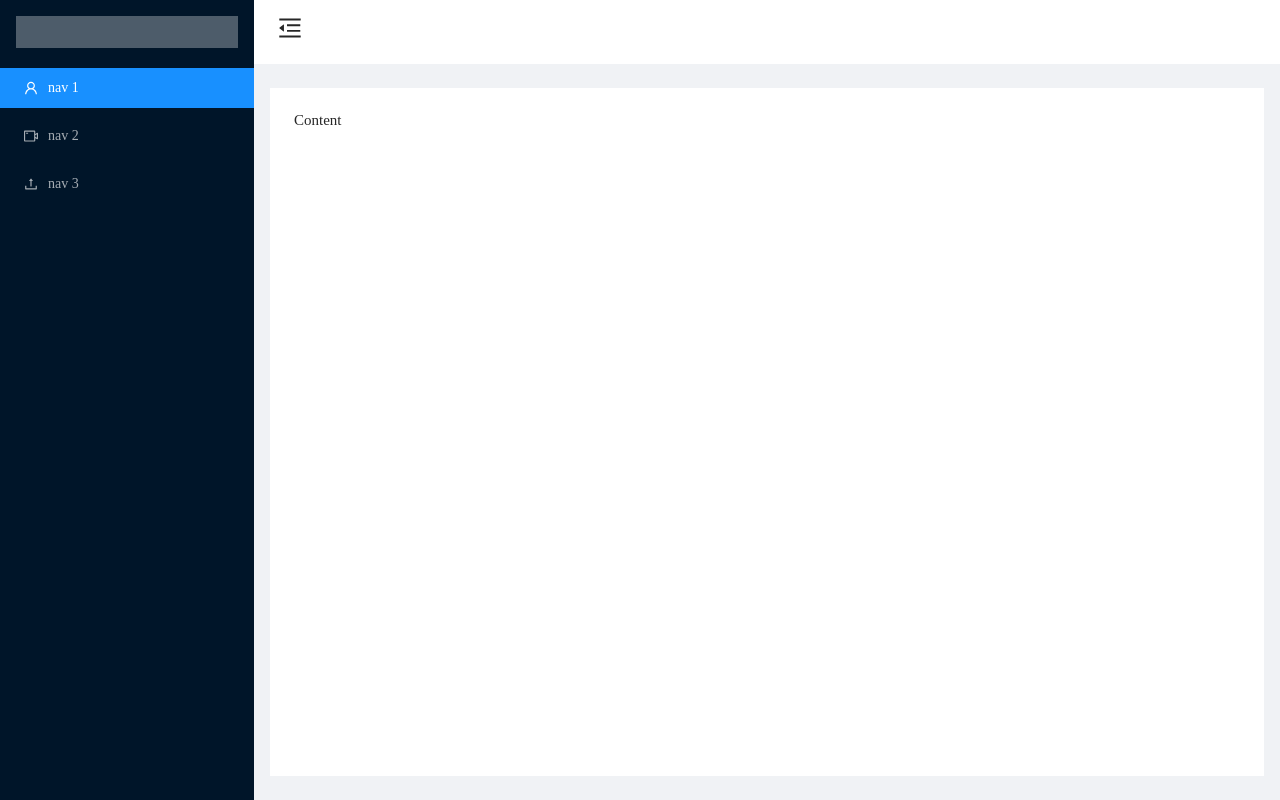
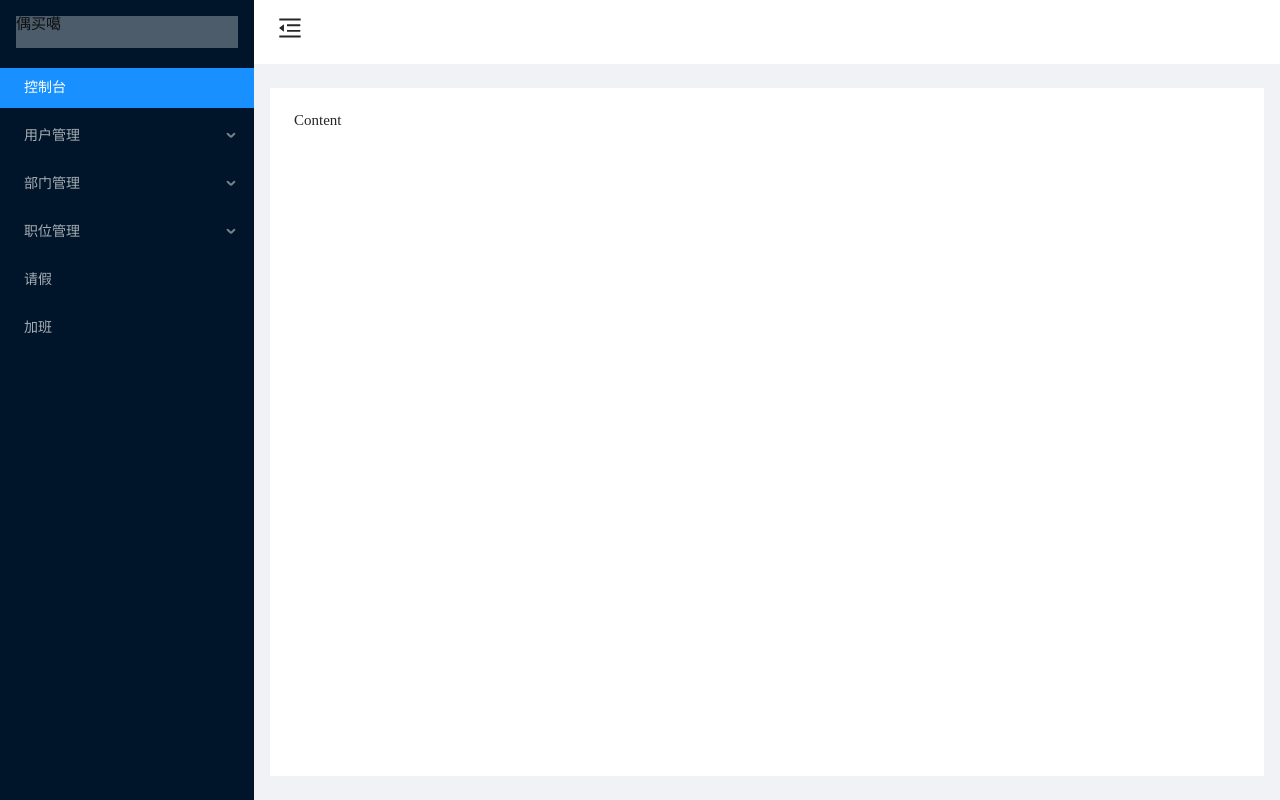
Before and after one commit to 18344501549/react-admin, a React app: page /admin in a window 1280 px wide. Built offline with nearby package versions, Linux system fonts and the light colour scheme.

Commit message:
menu菜单
menu菜单ui

```diff
--- a/src/App.tsx
+++ b/src/App.tsx
@@ -1,5 +1,5 @@
 import React from 'react';
-import { Routes, Route, } from "react-router-dom";
+import { Routes, Route } from "react-router-dom";
 import Login from './components/Login/login';
 import Admin from './components/admin/admin';
 import './App.scss';
@@ -11,7 +11,9 @@ function App() {
     <div className="App">
       <Routes>
         <Route element={<Login />} path="/" />
-        <Route element={<Admin />} path="/admin" />
+        <Route element={<Admin />} path="/admin" >
+          {/* <Route index element={<DefautPage />} ></Route> */}
+        </Route>
       </Routes>
     </div>
   );
--- a/src/api/loginApi.ts
+++ b/src/api/loginApi.ts
@@ -1,6 +1,6 @@
 import { request } from '../utils/request';
 
-import { loginData } from '../components/Login/loginType'
+import { loginData } from '../components/Login/loginType';
 
 /**
  * 登陆接口
--- a/src/components/Login/LoginFrom/LoginForm.tsx
+++ b/src/components/Login/LoginFrom/LoginForm.tsx
@@ -1,4 +1,5 @@
 import React, { useState } from 'react';
+import { useNavigate } from "react-router-dom";
 import CodeBtn from '../codebtn/CodeBtn';
 import { LockOutlined, UserOutlined, MailOutlined } from '@ant-design/icons';
 import { Col, Row, Button, Form, Input } from 'antd';
@@ -6,8 +7,13 @@ import { loginData } from '../loginType';
 import { validate_password } from '../../../utils/validate';
 import { LoginApi, Register } from '../../../api/loginApi';
 import CryptoJS from "crypto-js";
+import { setToKen } from '../../../utils/tokenType';
 
 const LoginForm = () => {
+
+    /**初始化路由 */
+    const navigate = useNavigate();
+
     const [formType, setFormType] = useState<string>('login');
 
     const [form] = Form.useForm();
@@ -40,11 +46,13 @@ const LoginForm = () => {
         }
         console.log('Received values of form: ', requestData);
         if (formType === 'login') {
-            LoginApi(values).then(res => {
+            LoginApi<{ token: string }>(values).then(res => {
+                setTimeout(() => { setToKen(res.token); navigate('/admin'); }, 1000)
                 console.log(res, 'res');
             }).catch(err => {
                 console.log(err, 'err');
             });
+
         } else {
             Register(values).then(res => {
                 console.log(res, 'res');
--- a/src/components/admin/admin.tsx
+++ b/src/components/admin/admin.tsx
@@ -1,6 +1,8 @@
-import { MenuFoldOutlined, MenuUnfoldOutlined, UploadOutlined, UserOutlined, VideoCameraOutlined, } from '@ant-design/icons';
+import { MenuFoldOutlined, MenuUnfoldOutlined, } from '@ant-design/icons';
 import { Layout, Menu } from 'antd';
 import React, { useState } from 'react';
+import items from '../../routers';
+// UploadOutlined, UserOutlined, VideoCameraOutlined,
 import './admin.scss';
 
 const Admin = () => {
@@ -10,28 +12,13 @@ const Admin = () => {
         <div id='admin'>
             <Layout className='ant-layouts'>
                 <Sider trigger={null} collapsible collapsed={collapsed} width="254">
-                    <div className="logo" />
+                    <div className="logo">偶买噶</div>
                     <Menu
                         theme="dark"
                         mode="inline"
-                        defaultSelectedKeys={['1']}
-                        items={[
-                            {
-                                key: '1',
-                                icon: <UserOutlined />,
-                                label: 'nav 1',
-                            },
-                            {
-                                key: '2',
-                                icon: <VideoCameraOutlined />,
-                                label: 'nav 2',
-                            },
-                            {
-                                key: '3',
-                                icon: <UploadOutlined />,
-                                label: 'nav 3',
-                            },
-                        ]}
+                        defaultSelectedKeys={['/console']}
+                        defaultOpenKeys={['/console']}
+                        items={items}
                     />
                 </Sider>
                 <Layout className="site-layout">
--- /dev/null
+++ b/src/routers/index.ts
@@ -0,0 +1,107 @@
+import type { MenuProps } from 'antd';
+type MenuItem = Required<MenuProps>['items'][number];
+
+const items: MenuItem[] = [
+    {
+        key: "/console",
+        label: '控制台',
+        icon: '',
+        // element: <Navigate to="/login" />
+    },
+    {
+        key: "/home",
+        label: '用户管理',
+        icon: '',
+        children: [
+            {
+                key: "/home/index",
+                label: '用户列表',
+                icon: '',
+            },
+            {
+                key: "/home/user/add",
+                label: '添加用户',
+                icon: '',
+            }
+        ]
+    },
+    {
+        key: "/home/department",
+        label: '部门管理',
+        icon: '',
+        children: [
+            {
+                key: "/home/department/list",
+                label: '部门列表',
+                icon: '',
+            },
+            {
+                key: "/home/department/add",
+                label: '添加部门',
+                icon: '',
+            },
+        ]
+    },
+    {
+        key: "/home/position",
+        label: '职位管理',
+        icon: '',
+        children: [
+            {
+                key: "/home/position/list",
+                label: '部门列表',
+                icon: '',
+            },
+            {
+                key: "/home/position/add",
+                label: '添加部门',
+                icon: '',
+            },
+        ]
+    },
+    // {
+    //     key: "/staf",
+    //     label: '员工管理',
+    //     icon: '',
+    //     children: [
+
+    //     ]
+    // },
+    // {
+    //     key: "/announcement",
+    //     label: '公告管理',
+    //     icon: '',
+    //     children: [
+
+    //     ]
+    // },
+    // {
+    //     key: "/download",
+    //     label: '下载中心',
+    //     icon: '',
+    //     children: [
+
+    //     ]
+    // },
+    // {
+    //     key: "/attendance",
+    //     label: '考勤',
+    //     icon: '',
+    //     children: [
+
+    //     ]
+    // },
+    {
+        key: "/excusedabsence",
+        label: '请假',
+        icon: '',
+    },
+    {
+        key: "/workovertime",
+        label: '加班',
+        icon: '',
+    }
+
+]
+
+export default items;
--- /dev/null
+++ b/src/utils/tokenType.ts
@@ -0,0 +1,29 @@
+// import cookie from 'cookie_js';
+const adminToKen = 'admin_toKen';
+const usernameKey = 'username';
+
+
+
+export function getToKen() {
+    return sessionStorage.getItem(adminToKen);
+}
+
+export function setToKen(toKen: string) {
+    return sessionStorage.setItem(adminToKen, toKen);
+}
+
+export function removeToKen(toKen: string) {
+    return sessionStorage.remove(adminToKen);
+}
+
+export function setUserName(value: string) {
+    return sessionStorage.setItem(usernameKey, value);
+}
+
+export function getUserName() {
+    return sessionStorage.getItem(usernameKey);
+}
+
+export function removeUserName() {
+    return sessionStorage.remove(usernameKey);
+}
```
